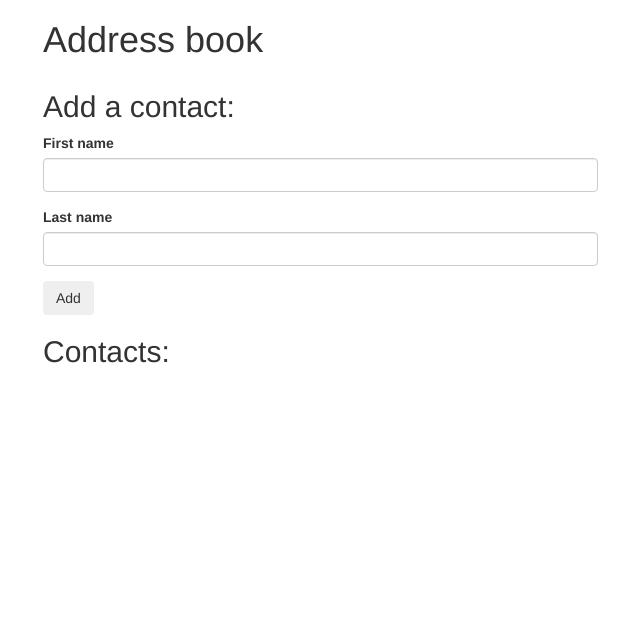
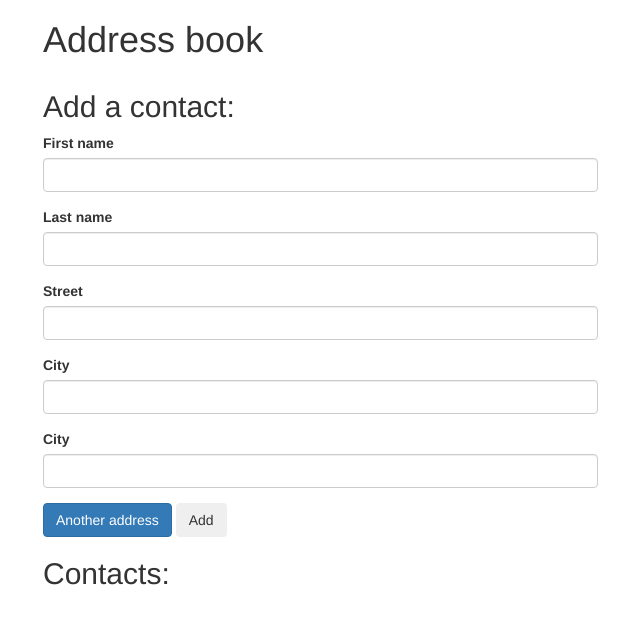
Before and after one commit to leahsherrell/Intro-Address-Book, a plain HTML site: page index.html in a window 1280 px wide. Shown: the whole page, without its empty margins (27-667 px from the left). Drawn offline with Linux system fonts and the light colour scheme.

Commit message:
add html for address input and display

```diff
--- a/index.html
+++ b/index.html
@@ -24,6 +24,25 @@
               <input type="text" class="form-control" id="new-last-name">
             </div>
 
+            <div id="new-addresses">
+              <div class="new-address">
+                <div class="form-group">
+                  <label for="new-street">Street</label>
+                  <input type="text" class="form-control new-street">
+                </div>
+                <div class="form-group">
+                  <label for="new-city">City</label>
+                  <input type="text" class="form-control new-city">
+                </div>
+                <div class="form-group">
+                  <label for="new-state">City</label>
+                  <input type="text" class="form-control new-state">
+                </div>
+              </div>
+            </div>
+
+            <span class="btn btn-primary" id="add-address">Another address</span>
+
             <button type="submit" class="btn">Add</button>
           </form>
 
@@ -38,6 +57,10 @@
 
             <p>First name: <span class="first-name"></span></p>
             <p>Last name: <span class="last-name"></span></p>
+            <p>Adresses:</p>
+            <ul id="addresses">
+
+            </ul>
           </div>
         </div>
 
```
